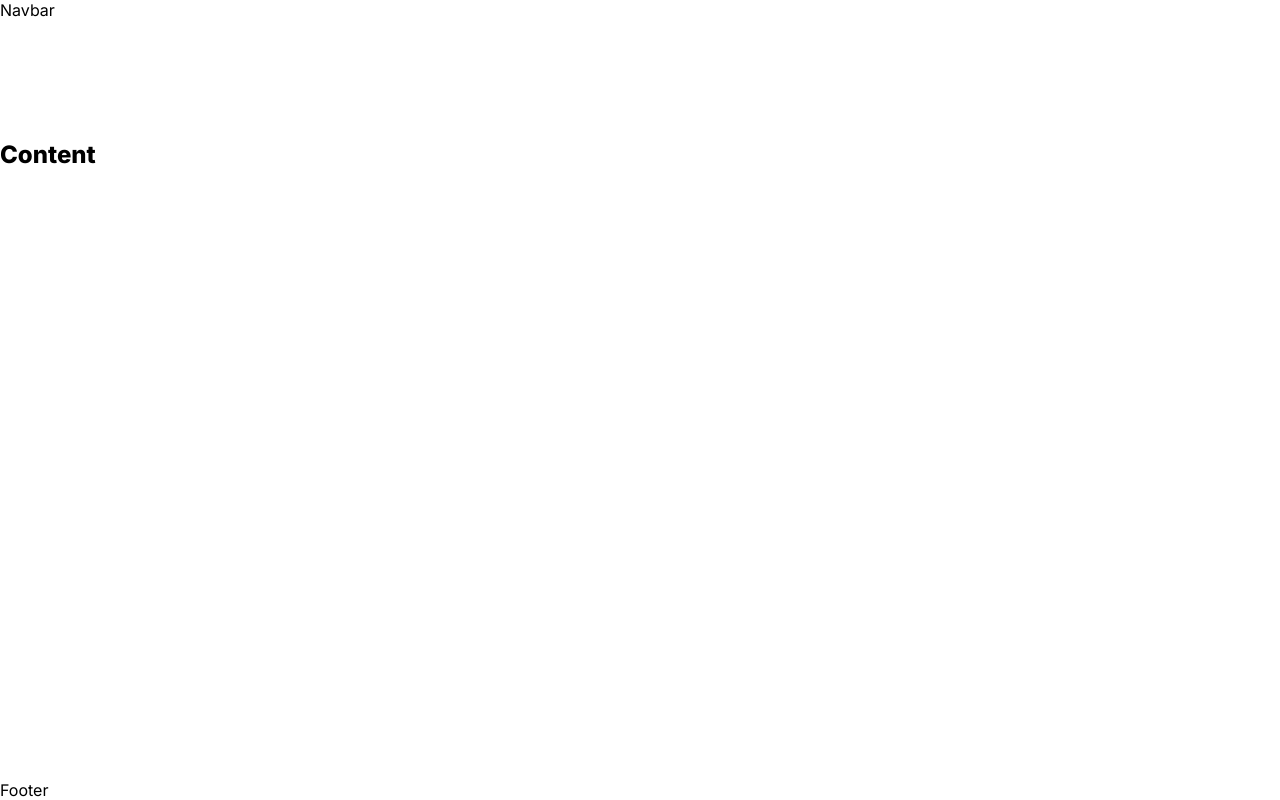
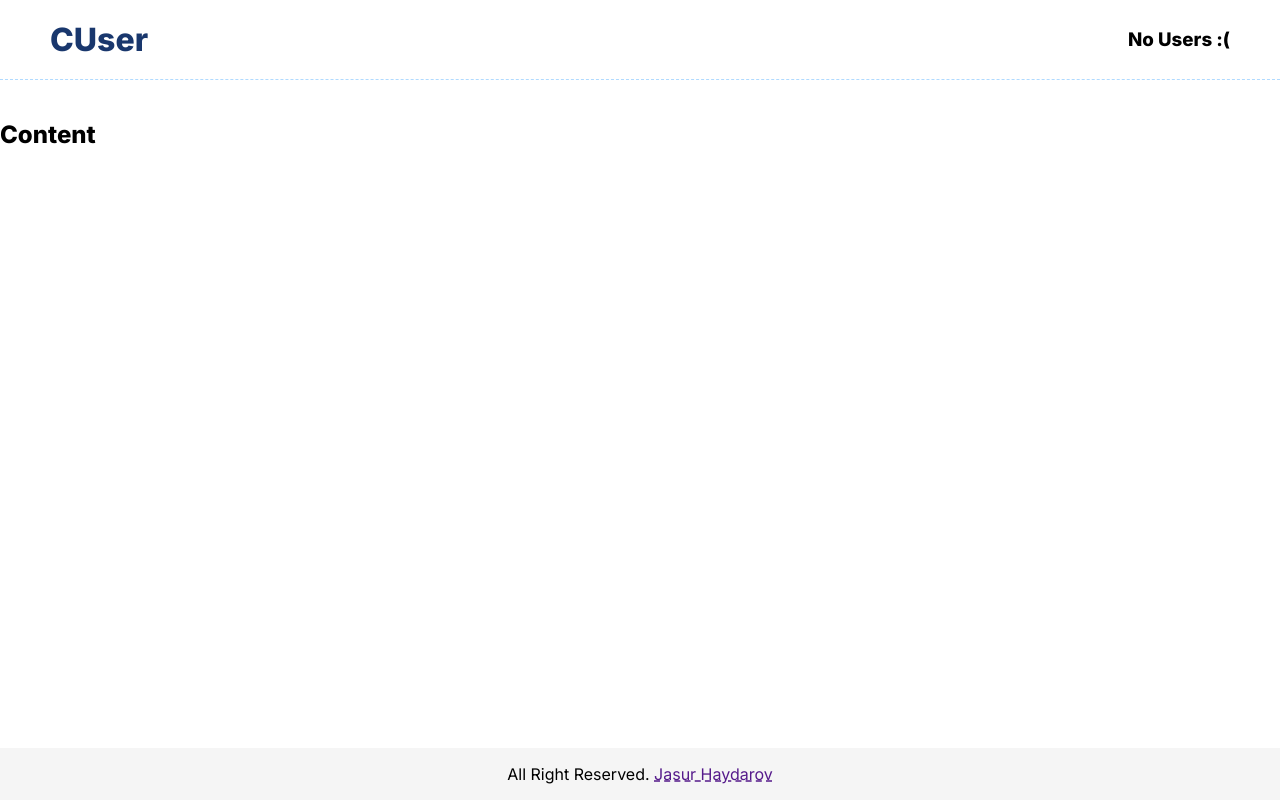
Before and after one commit to ha7darov/CUser-React, a React app: page / in a window 1280 px wide. Built offline with nearby package versions, Linux system fonts and the light colour scheme; the HTML template or start-up script is replaced by a standard one.

Commit message:
added navbar and footer

```diff
--- a/src/components/footer/Footer.css
+++ b/src/components/footer/Footer.css
@@ -0,0 +1,16 @@
+.footer {
+    text-align: center;
+    background-color: rgba(153, 153, 153, 0.1);
+}
+
+.footer-container {
+    display: flex;
+    justify-content: center;
+    align-items: center;
+    gap: 1rem;
+}
+
+.footer a {
+    text-decoration: underline;
+    text-decoration-style: dashed;
+}
--- a/src/components/footer/Footer.jsx
+++ b/src/components/footer/Footer.jsx
@@ -3,7 +3,11 @@ import './Footer.css'
 
 function Footer() {
     return(
-        <div>Footer</div>
+        <div className='footer'>
+            <div className="footer-container container">
+                <p>All Right Reserved. <a href="">Jasur Haydarov</a></p>
+            </div>
+        </div>
     )
 }
 
--- a/src/components/navbar/Navbar.css
+++ b/src/components/navbar/Navbar.css
@@ -0,0 +1,35 @@
+.navbar {
+    padding-top: 2rem;
+    padding-bottom: 2rem;
+    border-bottom: 1px dashed #B0DAFF;
+    margin-bottom: 5rem;
+    position: fixed;
+    width: 100%;
+    top: 0;
+    left: 0;
+    background: rgba(255, 255, 255,0.9);
+    z-index: 10000;
+}
+
+.navbar-container {
+    display: flex;
+    justify-content: space-between;
+    align-items: center;
+}
+
+.navbar-logo {
+    margin: 0;
+    color: #19376D;
+    cursor:pointer;
+    user-select: none;
+}
+
+.navbar-counter {
+    margin: 0;
+}
+
+@media (max-width: 375px) {
+    .navbar-logo {
+        font-size: 2.5rem;
+    }
+}
--- a/src/components/navbar/Navbar.jsx
+++ b/src/components/navbar/Navbar.jsx
@@ -3,7 +3,12 @@ import './Navbar.css'
 
 function Navbar() {
     return (
-        <div>Navbar</div>
+        <div className='navbar'>
+            <div className='navbar-container container'>
+                <h1 className='navbar-logo'>CUser</h1>
+                <h3 className='navbar-counter'>No Users :(</h3>
+            </div>
+        </div>
     )
 }
 
```
